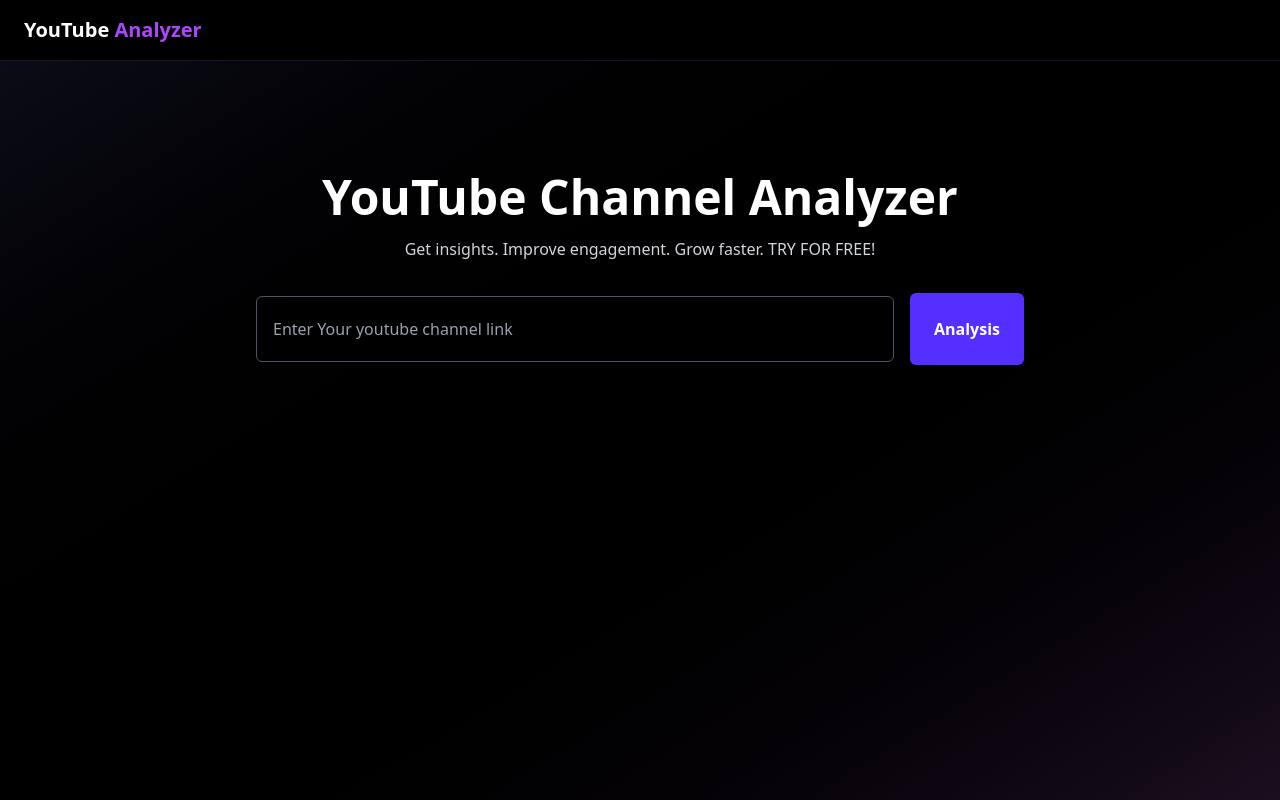
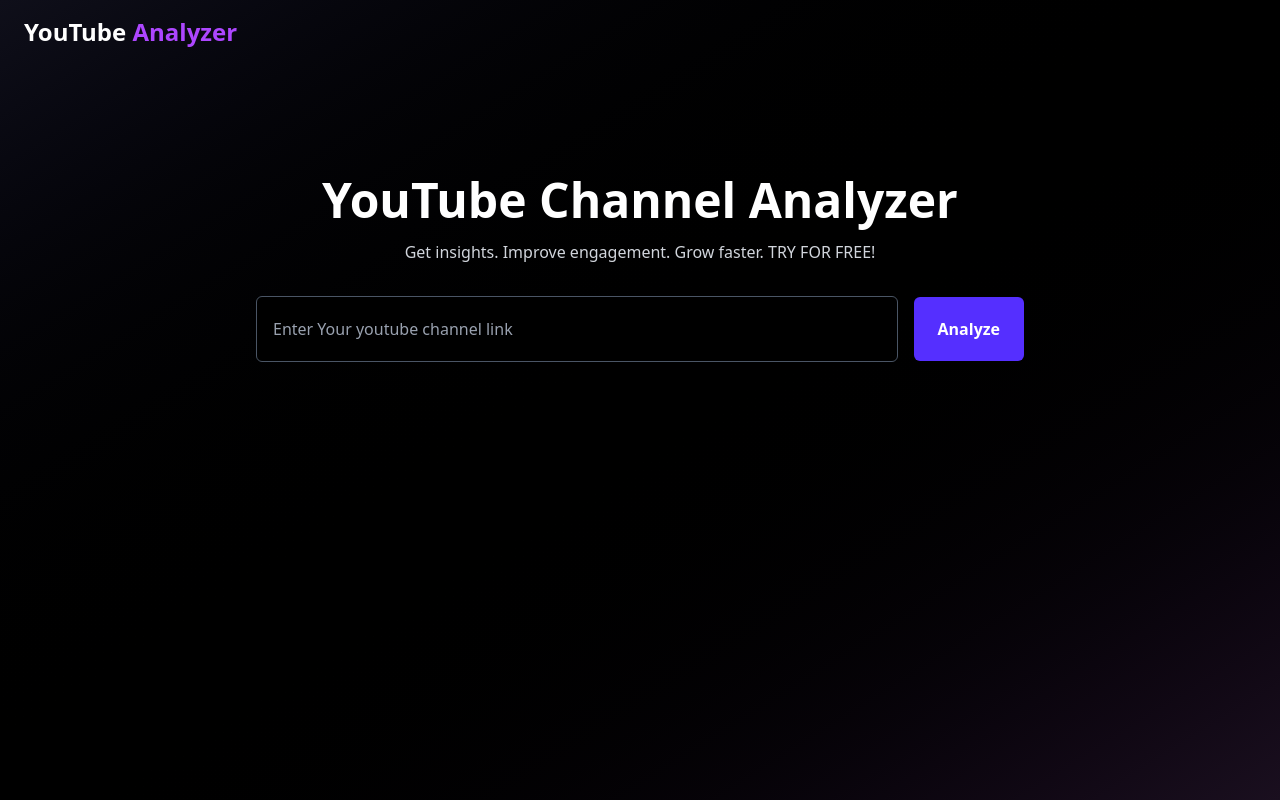
Before and after one commit to ShivShah19/Youtube-Channel-Analyzer, a React (Vite) app: page / in a window 1280 px wide. Built offline with nearby package versions, Linux system fonts and the light colour scheme; no server answers.

Commit message:
improve layout design

```diff
--- a/src/Components/Chart.jsx
+++ b/src/Components/Chart.jsx
@@ -24,13 +24,13 @@
     const average = Math.round(total / data.length);
 
     return (
-        <div className="w-96 h-96 bg-gradient-to-br from-[#1f1f1f] to-[#2c2c2c] shadow-xl rounded-2xl p-3 flex flex-col">
+        <div className="w-md h-96 bg-gradient-to-br from-[#1f1f1f] to-[#2c2c2c] shadow-xl rounded-2xl p-3 flex flex-col">
             <p className="text-center text-white text-lg font-semibold mb-2">
                 📊 YouTube {type} Stats
             </p>
             <div className="flex-1">
                 <ResponsiveContainer width="100%" height="100%">
-                    <LineChart data={data} margin={{ top: 10, right: 20, left: -10, bottom: 5 }}>
+                    <LineChart data={data} margin={{ top: 10, right: 20, left: -5, bottom: 5 }}>
                         <CartesianGrid strokeDasharray="3 3" stroke="#444" />
                         <XAxis dataKey="year" stroke="#ccc" />
                         <YAxis
--- a/src/Components/Report.jsx
+++ b/src/Components/Report.jsx
@@ -19,7 +19,7 @@
 
     return (
         <>
-            <div className='flex my-16 justify-around flex-wrap gap-5'>
+            <div className='flex my-16 justify-around flex-wrap gap-8 sm:gap-4'>
                 <Chart data={videoData} type="Video" />
                 <Chart data={likeData} type="Like" />
                 <Chart data={commentData} type="Comment" />
--- a/src/Pages/Analysis.jsx
+++ b/src/Pages/Analysis.jsx
@@ -27,7 +27,7 @@
     if (!channelInfo) return null;
 
     return (
-        <div className='w-screen h-auto mx-auto p-6 bg-[#121212] shadow-lg'>
+        <div className='w-screen h-auto mx-auto p-6 bg-[#0c0c0c] shadow-lg'>
             <UserProfileDetails />
             <Report />
         </div>
--- a/src/Pages/Home.jsx
+++ b/src/Pages/Home.jsx
@@ -44,17 +44,17 @@
 
     return (
         <div className="min-h-screen bg-gradient-to-br from-[#0f0f1a] via-black to-[#1a0f1f]  text-white">
-            <header className="flex justify-between items-center px-6 py-4 border-b border-gray-900 bg-black">
+            <header className="flex justify-between items-center px-6 py-4 ">
                 <div className="flex items-center gap-2">
                     {/* <div className="text-3xl text-purple-500 w-8 h-8 flex align-center "><img src={ytLogo} alt="YouTube Logo" />
                     </div> */}
-                    <h1 className="text-white text-xl font-semibold">
+                    <h1 className="text-white text-2xl font-semibold">
                         YouTube<span className="text-purple-500"> Analyzer</span>
                     </h1>
                 </div>
             </header>
 
-            <main className="flex flex-col items-center justify-center px-4 text-center mt-28">
+            <main className="flex flex-col sm:items-center sm:justify-center px-4 mt-28">
                 <h2 className="text-2xl font-bold mb-4 sm:text-5xl">
                     YouTube Channel Analyzer
                 </h2>
@@ -73,16 +73,18 @@
                         value={input}
                         onChange={handleInput}
                     />
-                    <button className="bg-[#552fff] hover:bg-[#6e3aff] px-6 py-6 rounded-md text-white text-ms font-semibold" onClick={checkInput}>
-                        Analysis
+                    <button className="flex-shrink-0 bg-[#552fff] hover:bg-[#6e3aff] p-4 sm:px-6 sm:py-5 rounded-md text-white text-base font-semibold cursor-pointer "
+                        onClick={checkInput}>
+                        Analyze
                     </button>
 
                 </div>
                 {loading && (
-                    <div className="mt-4">
-                        <div className="loader border-4 border-purple-500 border-t-transparent rounded-full w-8 h-8 animate-spin mx-auto"></div>
-                        <p className="text-sm text-gray-400 mt-2">Analyzing Channel...</p>
+                    <div className="mt-4 flex flex-col items-center justify-center">
+                        <div className="loader border-4 border-purple-500 border-t-transparent rounded-full w-8 h-8 animate-spin"></div>
+                        <p className="text-sm text-gray-400 mt-2 text-center">Analyzing Channel...</p>
                     </div>
+
                 )}
 
                 {error && <p className="text-red-500 mt-4">{error}</p>}
```
